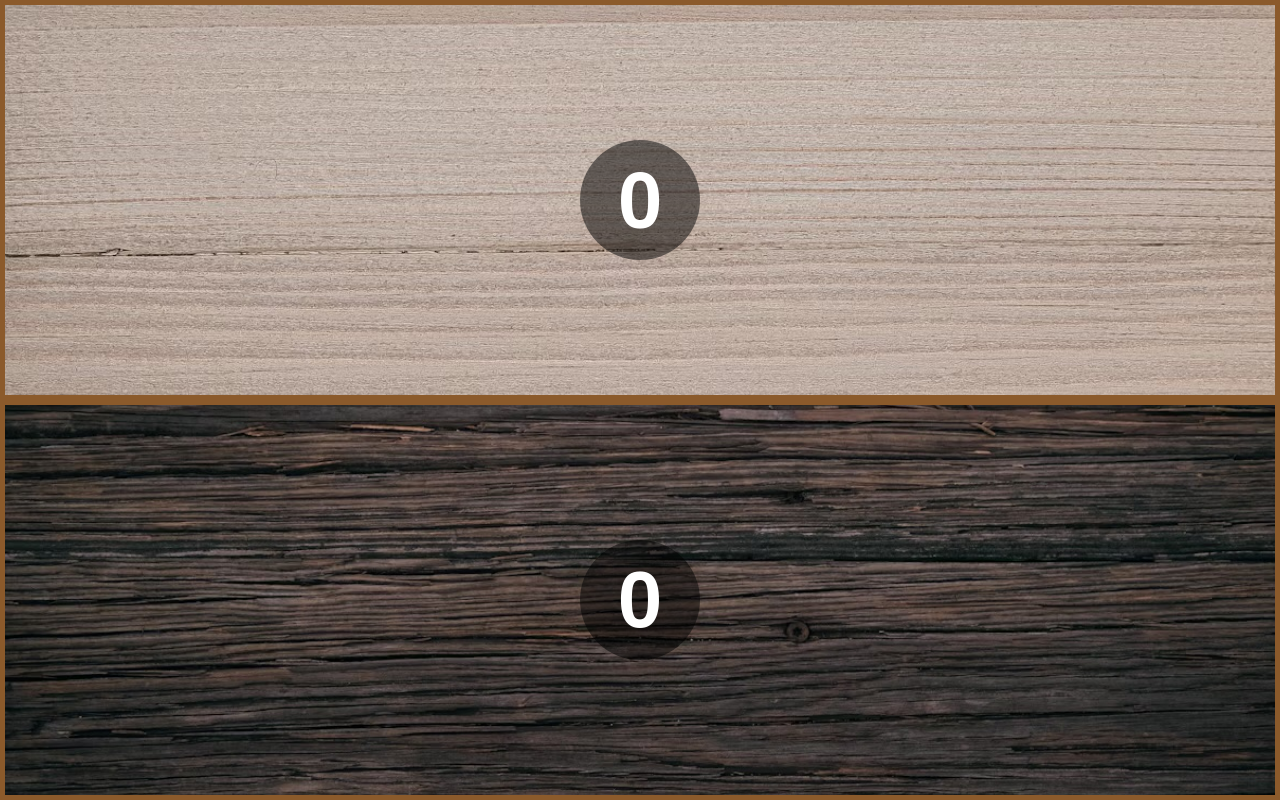
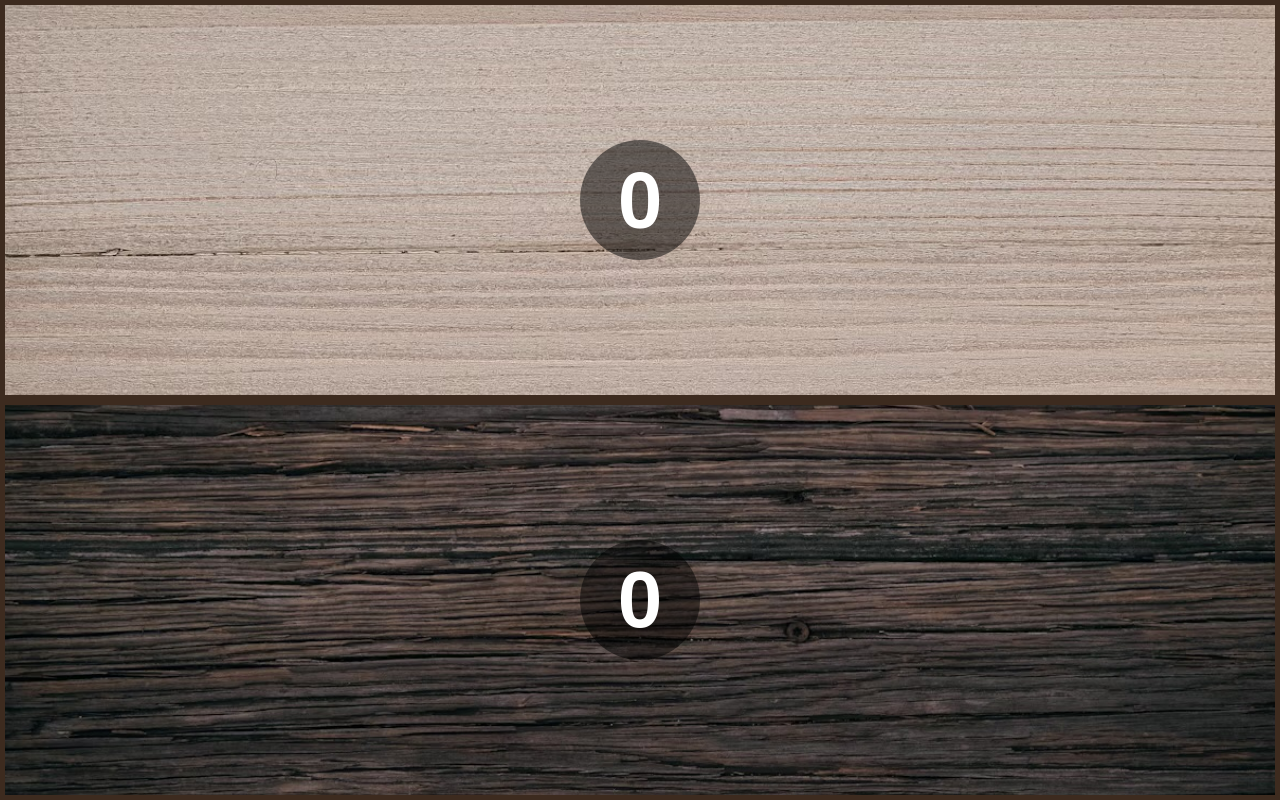
Before and after one commit to ccox0719/crok, a plain HTML site: page index.html in a window 1280 px wide. Drawn offline with Linux system fonts and the light colour scheme.

Commit message:
Update styles.css

```diff
--- a/styles.css
+++ b/styles.css
@@ -29,7 +29,7 @@ body {
     position: relative;
     font-size: 5rem;
     font-weight: bold;
-    border: 5px solid #8b5a2b; /* Dark wood border */
+    border: 5px solid #3D2B1F; /* Dark wood border */
 }
 .score-display {
     width: 120px; /* Adjust size */
```
